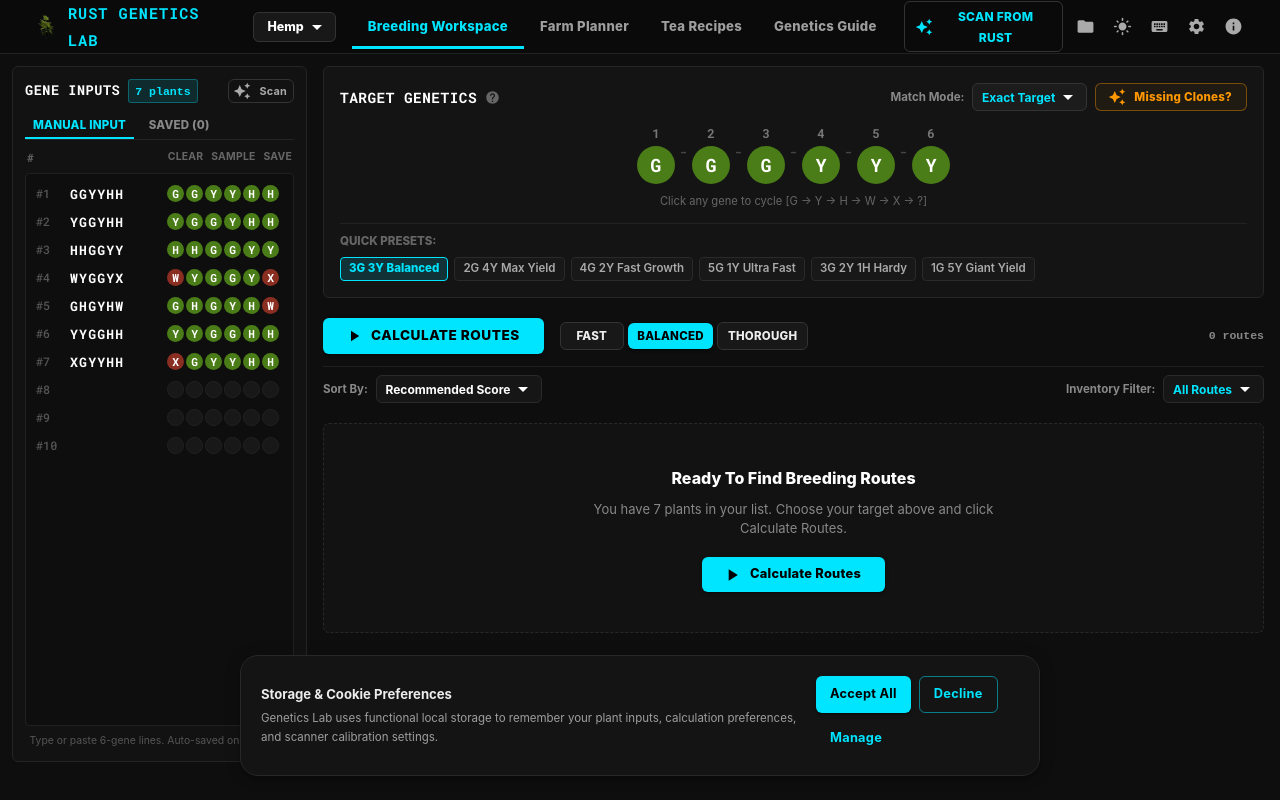
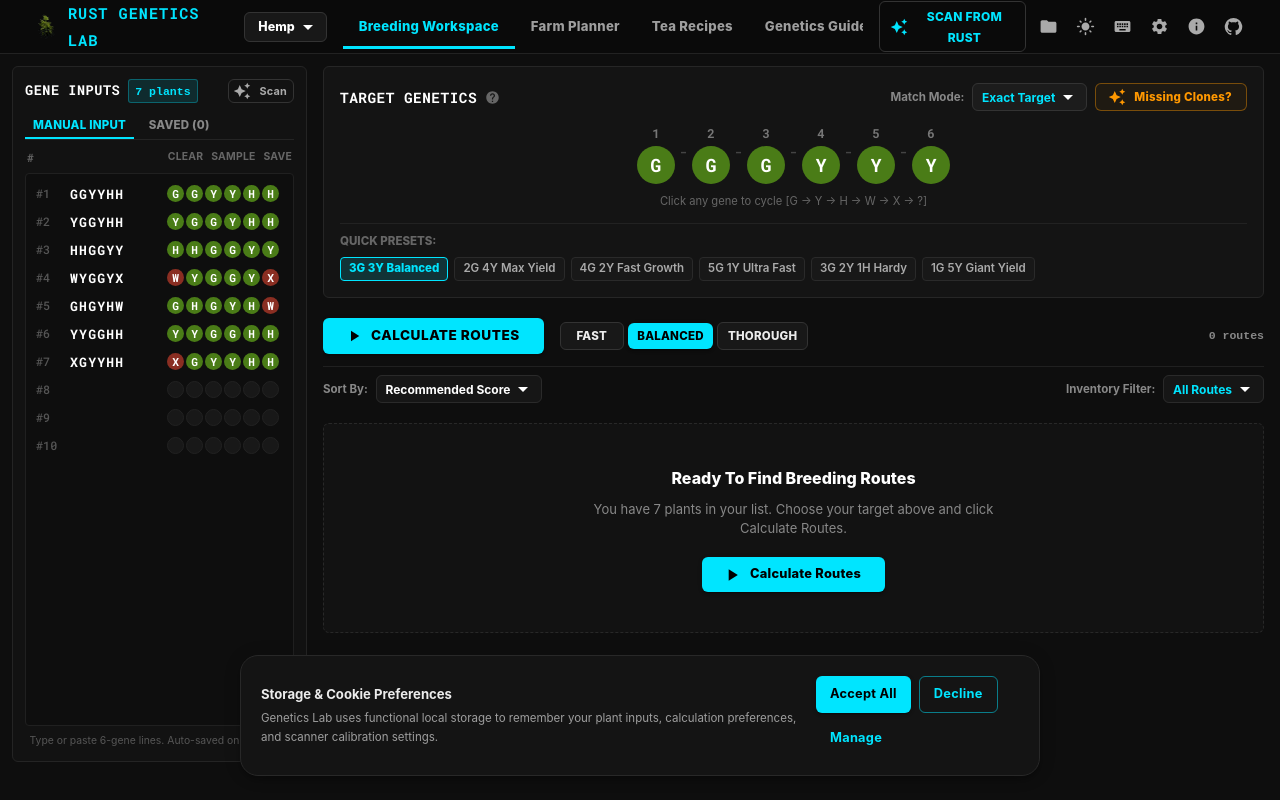
Before and after one commit to JawadYzbk/rust-genetics-lab, a React (Vite) app: page / in a window 1280 px wide. Built offline with nearby package versions, Linux system fonts and the light colour scheme.

Commit message:
feat(ui): add GitHub repository and contribute links to header and about modal

```diff
--- a/src/components/layout/AppHeader.tsx
+++ b/src/components/layout/AppHeader.tsx
@@ -20,6 +20,7 @@
 import FolderIcon from '@mui/icons-material/Folder';
 import KeyboardIcon from '@mui/icons-material/Keyboard';
 import InfoIcon from '@mui/icons-material/Info';
+import GitHubIcon from '@mui/icons-material/GitHub';
 import { useApp, PLANT_TYPES } from '../../context/AppContext.tsx';
 import { useWorkspace } from '../../context/WorkspaceContext.tsx';
 import { useScanner } from '../../context/ScannerContext.tsx';
@@ -177,7 +178,7 @@
           </Tooltip>
 
           {/* About */}
-          <Tooltip title="About" arrow>
+          <Tooltip title="About Genetics Lab" arrow>
             <IconButton
               size="small"
               onClick={() => setIsAboutModalOpen(true)}
@@ -186,6 +187,23 @@
               <InfoIcon sx={{ fontSize: 19 }} />
             </IconButton>
           </Tooltip>
+
+          {/* GitHub Repository */}
+          <Tooltip title="GitHub Repository & Contribute" arrow>
+            <IconButton
+              size="small"
+              component="a"
+              href="https://github.com/JawadYzbk/rust-genetics-lab"
+              target="_blank"
+              rel="noopener noreferrer"
+              sx={{
+                color: themeMode === 'dark' ? '#AAA' : '#64748B',
+                '&:hover': { color: '#00E5FF' }
+              }}
+            >
+              <GitHubIcon sx={{ fontSize: 19 }} />
+            </IconButton>
+          </Tooltip>
         </Box>
       </Toolbar>
     </AppBar>
--- a/src/components/modals/AboutModal.tsx
+++ b/src/components/modals/AboutModal.tsx
@@ -12,6 +12,7 @@
   Paper
 } from '@mui/material';
 import CloseIcon from '@mui/icons-material/Close';
+import GitHubIcon from '@mui/icons-material/GitHub';
 import { useApp } from '../../context/AppContext.tsx';
 
 export const AboutModal: React.FC = () => {
@@ -75,7 +76,18 @@
         </Box>
       </DialogContent>
 
-      <DialogActions sx={{ p: 2 }}>
+      <DialogActions sx={{ p: 2, justifyContent: 'space-between' }}>
+        <Button
+          variant="outlined"
+          component="a"
+          href="https://github.com/JawadYzbk/rust-genetics-lab"
+          target="_blank"
+          rel="noopener noreferrer"
+          startIcon={<GitHubIcon />}
+          sx={{ borderColor: '#444', color: '#DDD', fontSize: '0.8rem' }}
+        >
+          Contribute
+        </Button>
         <Button variant="contained" onClick={() => setIsAboutModalOpen(false)}>
           Close
         </Button>
```
